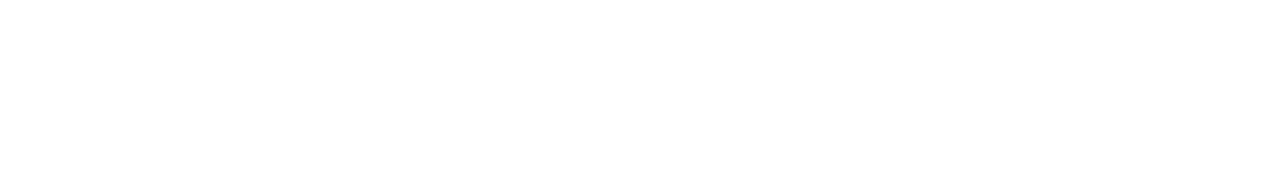
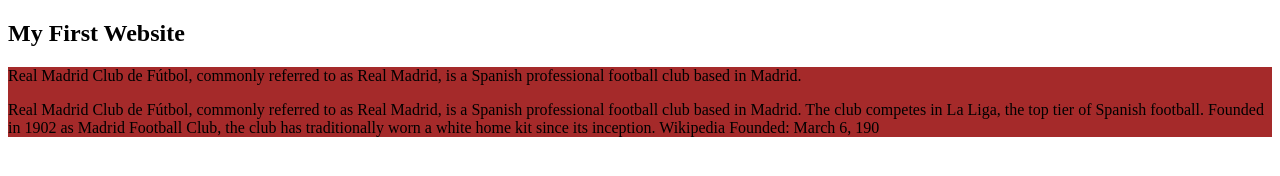
Before and after one commit to ananda036/my-simple-website, a plain HTML site: page index.html in a window 1280 px wide. Drawn offline with Linux system fonts and the light colour scheme.

Commit message:
first commit

```diff
--- a/index.html
+++ b/index.html
@@ -4,8 +4,12 @@
     <meta charset="UTF-8">
     <meta name="viewport" content="width=device-width, initial-scale=1.0">
     <title>My Simple Website name</title>
+    <link rel="stylesheet" href="style.css">
 </head>
 <body>
+    <h2>My First Website</h2>
+    <div><p>Real Madrid Club de Fútbol, commonly referred to as Real Madrid, is a Spanish professional football club based in Madrid.</p>Real Madrid Club de Fútbol, commonly referred to as Real Madrid, is a Spanish professional football club based in Madrid. The club competes in La Liga, the top tier of Spanish football. Founded in 1902 as Madrid Football Club, the club has traditionally worn a white home kit since its inception. Wikipedia
+        Founded: March 6, 190</div>
+</body>
 
-</body>
 </html>
--- /dev/null
+++ b/style.css
@@ -0,0 +1,3 @@
+div{
+    background-color: brown;
+}
```
